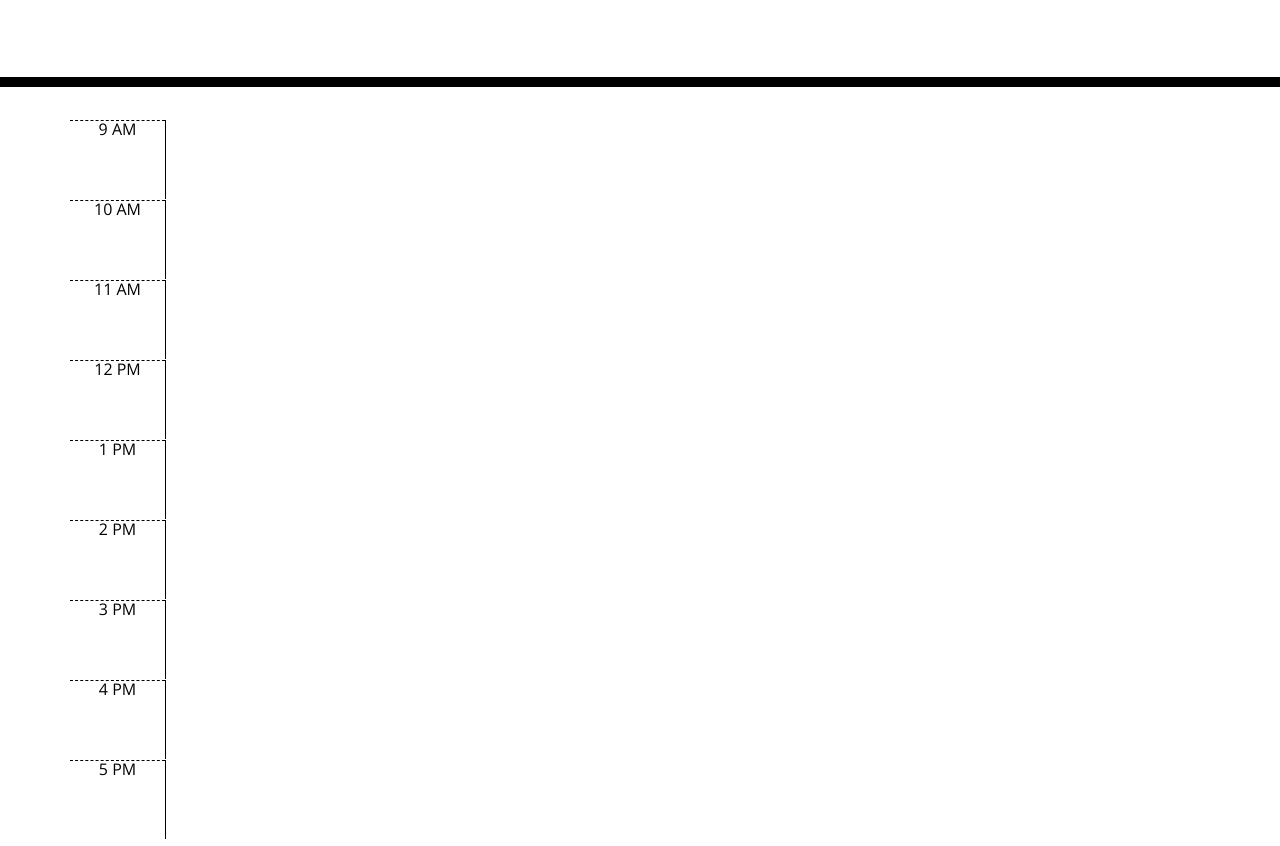
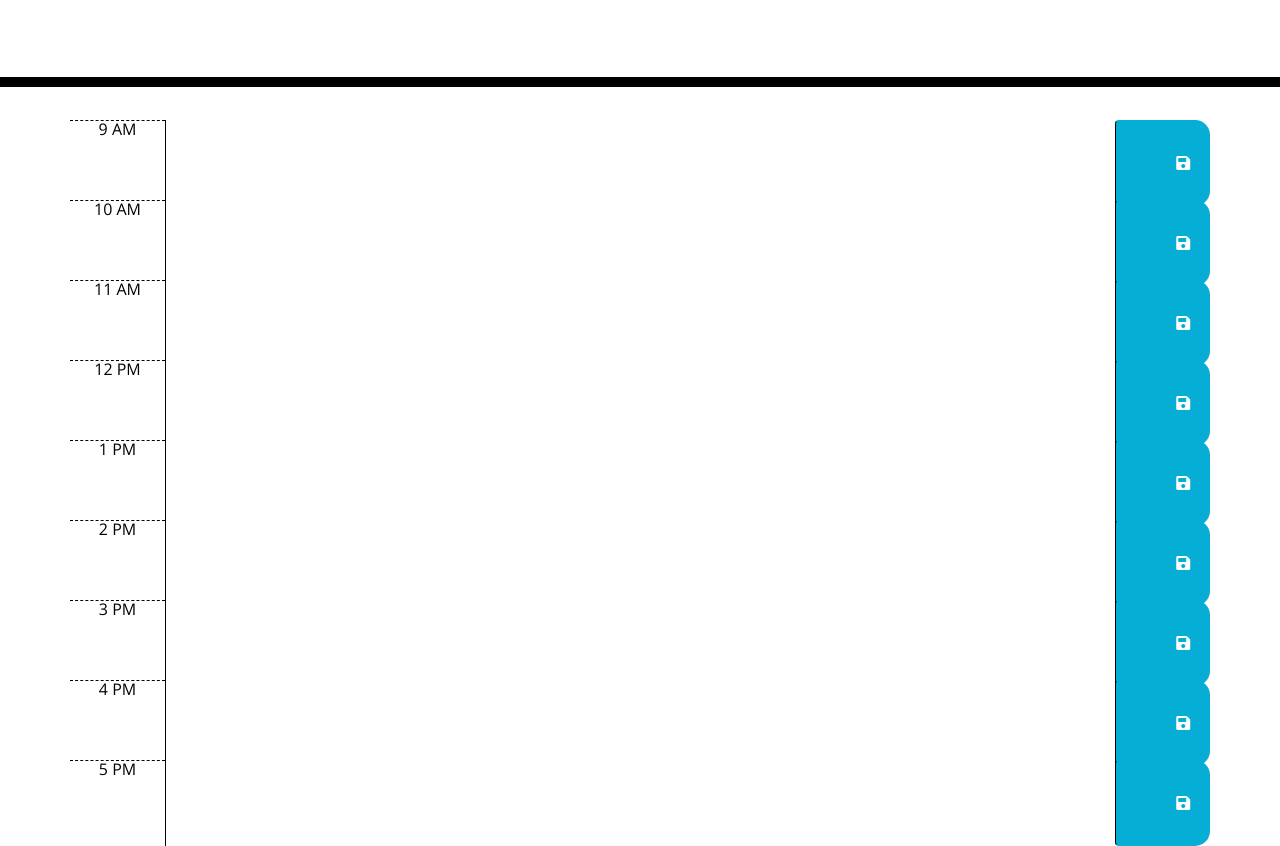
Before and after one commit to Tari-Star/scheduler-challenge-5, a plain HTML site: page index.html in a window 1280 px wide. Shown: the part 181-1027 px from the top of the page. Drawn offline with nearby package versions, Linux system fonts and the light colour scheme; files that its build step writes are made by us from their sources.

Commit message:
add save buttons

```diff
--- a/index.html
+++ b/index.html
@@ -34,42 +34,70 @@
       <div id="hr-nine" class="row time-block">
         <div class="col-md-1 hour">9 AM</div>
         <textarea class="col-md-10 description"></textarea>
+        <button class="btn saveBtn col-md-1">
+          <i class="fas fa-save"></i>
+        </button>
       </div>
       <div id="hr-ten" class="row time-block">
         <div class="col-md-1 hour">10 AM</div>
         <textarea class="col-md-10 description"></textarea>
+        <button class="btn saveBtn col-md-1">
+          <i class="fas fa-save"></i>
+        </button>
       </div>
       <div id="hr-eleven" class="row time-block">
         <div class="col-md-1 hour">11 AM</div>
         <textarea class="col-md-10 description"></textarea>
+        <button class="btn saveBtn col-md-1">
+          <i class="fas fa-save"></i>
+        </button>
       </div>
       <div id="noon" class="row time-block">
         <div class="col-md-1 hour">12 PM</div>
         <textarea class="col-md-10 description"></textarea>
+        <button class="btn saveBtn col-md-1">
+          <i class="fas fa-save"></i>
+        </button>
       </div>
       <div id="hr-one" class="row time-block">
         <div class="col-md-1 hour">1 PM</div>
         <textarea class="col-md-10 description"></textarea>
+        <button class="btn saveBtn col-md-1">
+          <i class="fas fa-save"></i>
+        </button>
       </div>
       <div id="hr-two" class="row time-block">
         <div class="col-md-1 hour">2 PM</div>
         <textarea class="col-md-10 description"></textarea>
+        <button class="btn saveBtn col-md-1">
+          <i class="fas fa-save"></i>
+        </button>
       </div>
       <div id="hr-three" class="row time-block">
         <div class="col-md-1 hour">3 PM</div>
         <textarea class="col-md-10 description"></textarea>
+        <button class="btn saveBtn col-md-1">
+          <i class="fas fa-save"></i>
+        </button>
       </div>
       <div id="hr-four" class="row time-block">
         <div class="col-md-1 hour">4 PM</div>
         <textarea class="col-md-10 description"></textarea>
+        <button class="btn saveBtn col-md-1">
+          <i class="fas fa-save"></i>
+        </button>
       </div>
       <div id="hr-five" class="row time-block">
         <div class="col-md-1 hour">5 PM</div>
         <textarea class="col-md-10 description"></textarea>
+        <button class="btn saveBtn col-md-1">
+          <i class="fas fa-save"></i>
+        </button>
       </div>
     </div>
 
     <script src="https://code.jquery.com/jquery-3.4.1.min.js"></script>
     <script src="https://cdnjs.cloudflare.com/ajax/libs/moment.js/2.24.0/moment.min.js"></script>
+    <script src="./assets/js/script.js"></script>
   </body>
 </html>
```
